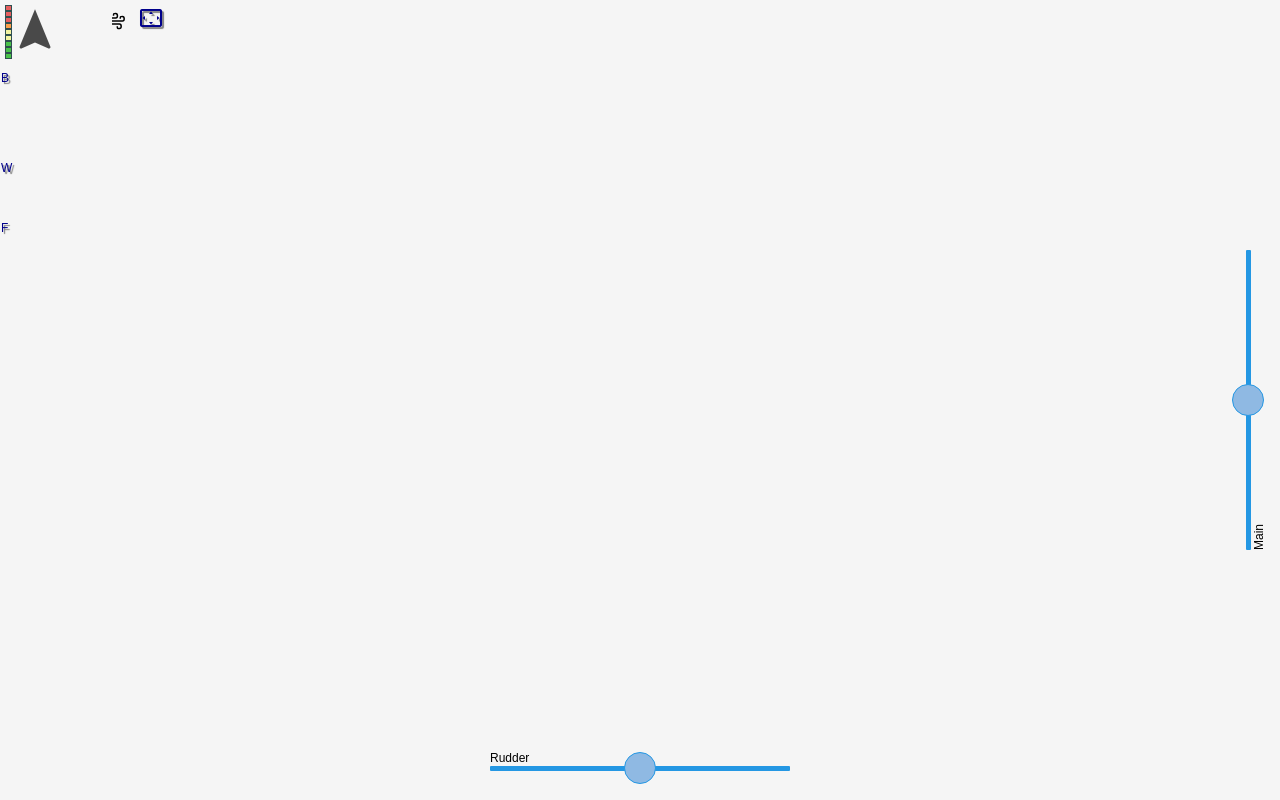
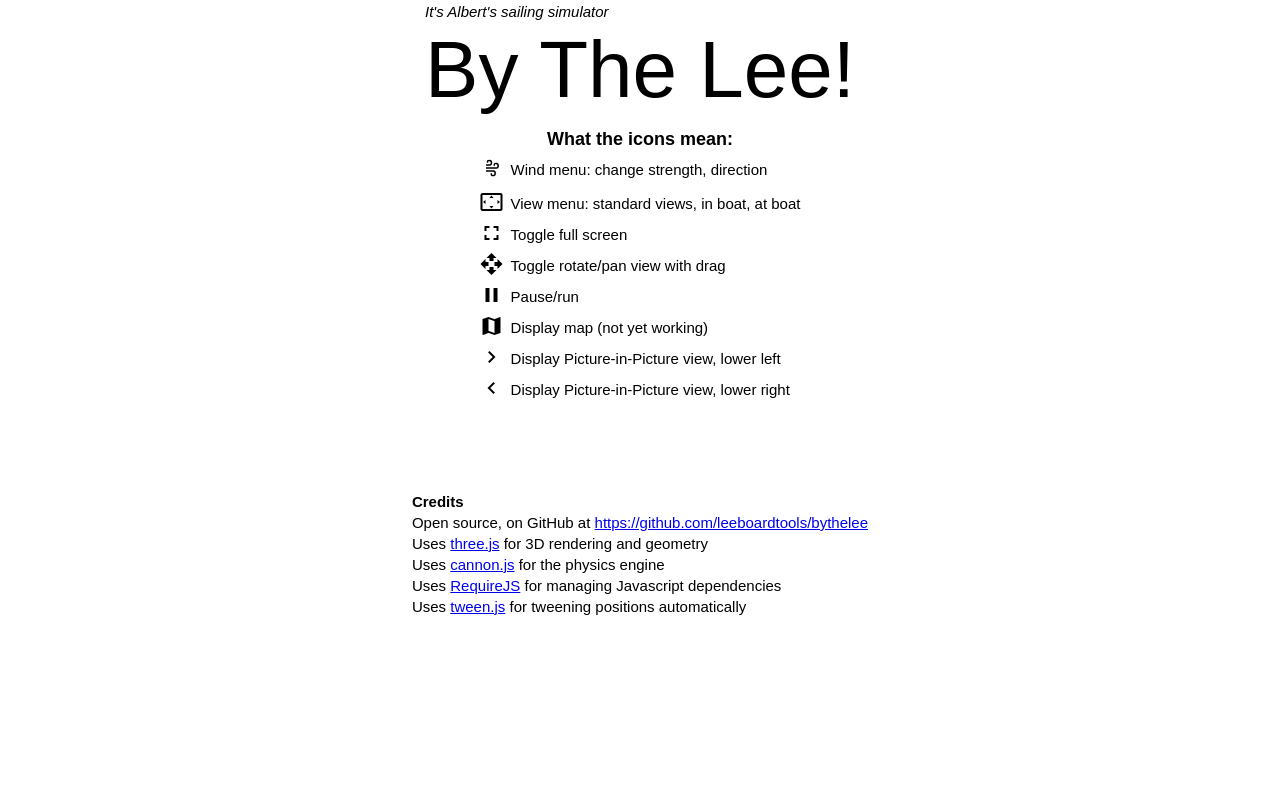
Before and after one commit to leeboardtools/leeboardtools.github.io, a plain HTML site: page bythelee-ThreeJS.html in a window 1280 px wide. Shown: the top 800 px of the page. Drawn offline with Linux system fonts and the light colour scheme; a web font is replaced by a local one.

Commit message:
Added simple splash screen.

```diff
--- a/bythelee-ThreeJS.html
+++ b/bythelee-ThreeJS.html
@@ -69,6 +69,58 @@ and open the template in the editor.
                 font-size: 2rem;
             }
 
+            #splash {
+                position: absolute;
+                top: 0px;
+                bottom: 0px;
+                left: 0px;
+                right: 0px;
+
+                margin: 0px;
+                overflow: auto;
+            }
+            #splash_title_table {
+                margin: 0 auto;
+            }
+            #splash_byline {
+                text-align: left;
+                font-style: italic;
+                font-size: 1.5rem;
+            }
+            #splash_title {
+                text-align: center;
+                font-size: 8rem;
+            }
+            #splash_icons_heading {
+                padding-top: 10px;
+                text-align: center;
+                font-size: 1.8rem;
+                font-weight: bold;
+            }
+            #splash_icon_table {
+                margin: 0 auto;
+                font-size: 1.5rem;
+            }
+            #click_to_start {
+                margin-top: 3rem;
+                text-align: center;
+                font-size: 3rem;
+                color: blue;
+                cursor: pointer;
+                visibility: hidden;
+            }
+
+            #credits {
+                padding-top: 2rem;
+                margin: 0 auto;
+                font-size: 1.5rem;
+            }
+            #credits_title {
+                font-weight: bold;
+            }
+            #credits_table {
+                margin: 0 auto;
+            }
 
             #container {
                 position: absolute;
@@ -78,6 +130,7 @@ and open the template in the editor.
                 right: 0px;
 
                 margin: 0px;
+                visibility: hidden;
             }
 
             #main_view {
@@ -244,7 +297,7 @@ and open the template in the editor.
             }
 
             #hud_force {
-                top: 22rem;
+                top: 24rem;
             }
 
             /* A wind indicator, normally has a speed indicator and a dial */
@@ -583,13 +636,13 @@ and open the template in the editor.
 
                 <div id="menu_bar_top">
                     <div id="menu_full_screen" class="menu_button horiz_menu_button" onclick="myApp.toggleFullScreen(document.getElementById('container'))">
-                        <i class="material-icons">&#xE5D0;</i>
+                        <i class="material-icons">fullscreen</i>
                     </div>
                     <div id="menu_mouse_mode" class="menu_button horiz_menu_button" onclick="myApp.nextMouseMode()">
-                        <i class="material-icons">&#xE89F;</i>
+                        <i class="material-icons">open_with</i>
                     </div>
                     <div id="menu_run_pause" class="menu_button horiz_menu_button" onclick="myApp.toggleRunPause()">
-                        <i class="material-icons">&#xE034;</i>
+                        <i class="material-icons">pause</i>
                     </div>
                 </div>
 
@@ -636,6 +689,12 @@ and open the template in the editor.
                             <td id="hud_wind_speed">000</td>
                             <td>kt</td>
                         </tr>
+                        <tr><td>&nbsp;</td><td></td><td></td></tr>
+                        <tr>
+                            <td>FPS</td>
+                            <td id="hud_fps">0</td>
+                            <td></td>
+                        </tr>
                     </table>
                 </div>
 
@@ -672,12 +731,6 @@ and open the template in the editor.
                         <tr>
                             <td>ISL</td>
                             <td id="hud_f_induced_sail">000</td>
-                            <td></td>
-                        </tr>
-                        <tr><td>&nbsp;</td><td></td><td></td></tr>
-                        <tr>
-                            <td>FPS</td>
-                            <td id="hud_fps">0</td>
                             <td></td>
                         </tr>
                     </table>
@@ -720,15 +773,15 @@ and open the template in the editor.
             -->
 
             <div>
-                <div id="pip_map_btn" class="pip_btn" onclick="myApp.toggleMap()"><i class="material-icons">&#xE55B;</i></div>
+                <div id="pip_map_btn" class="pip_btn" onclick="myApp.toggleMap()"><i class="material-icons">map</i></div>
                 <div id="pip_map" class="pip_view_map"></div>
             </div>
             <div>
-                <div id="pip_lower_left_btn" class="pip_btn" onclick="myApp.togglePIPLowerLeft()"><i class="material-icons">&#xE5CC;</i></div>
+                <div id="pip_lower_left_btn" class="pip_btn" onclick="myApp.togglePIPLowerLeft()"><i class="material-icons">chevron_right</i></div>
                 <div id="pip_lower_left" class="pip_view_bottom pip_view_left"></div>
             </div>
             <div>
-                <div id="pip_lower_right_btn" class="pip_btn" onclick="myApp.togglePIPLowerRight()"><i class="material-icons">&#xE5CB;</i></div>
+                <div id="pip_lower_right_btn" class="pip_btn" onclick="myApp.togglePIPLowerRight()"><i class="material-icons">chevron_left</i></div>
                 <div id="pip_lower_right" class="pip_view_bottom pip_view_right"></div>
             </div>
 
@@ -859,10 +912,69 @@ and open the template in the editor.
             </div>
         </div>
 
+        <div id="splash"  onclick="myApp.closeSplash(event)">
+            <table id='splash_title_table'>
+                <tr><td id="splash_byline">It's Albert's sailing simulator</td></tr>
+                <tr><td id="splash_title">By The Lee!</td></tr>
+            </table>
+            <div id="splash_icons_heading">What the icons mean:</div>
+            <table id="splash_icon_table">
+                <tr>
+                    <td class="wind_icon dropdown_btn">                        <!-- Wind Icon... -->
+                        <svg xmlns="http://www.w3.org/2000/svg" viewBox="0 -60 100 120">
+                            <path
+                                d="M 0,0   70,0   c15,0 15,-30 0,-30 s-15,0 -15,15
+                                   M 0,-20 25,-20 c15,0 15,-30 0,-30 s-15,0 -15,15
+                                   M 0, 20 50, 20 c15,0 15,30  0,30  s-15,0  -15,-15"
+                                fill="none" stroke="black" stroke-width="10px"/>
+                        </svg>
+                        <!-- End Wind Icon... -->
+                    </td>
+                    <td>Wind menu: change strength, direction</td>
+                </tr>
+                <tr>
+                    <td><i class="material-icons">settings_overscan</i></td>
+                    <td>View menu: standard views, in boat, at boat</td>
+                </tr>
+                <tr>
+                    <td><i class="material-icons">fullscreen</i></td>
+                    <td>Toggle full screen</td>
+                </tr>
+                <tr>
+                    <td><i class="material-icons">open_with</i></td>
+                    <td>Toggle rotate/pan view with drag</td>
+                </tr>
+                <tr>
+                    <td><i class="material-icons">pause</i></td>
+                    <td>Pause/run</td>
+                </tr>
+                <tr>
+                    <td><i class="material-icons">map</i></td>
+                    <td>Display map (not yet working)</td>
+                </tr>
+                <tr>
+                    <td><i class="material-icons">chevron_right</i></td>
+                    <td>Display Picture-in-Picture view, lower left</td>
+                </tr>
+                <tr>
+                    <td><i class="material-icons">chevron_left</i></td>
+                    <td>Display Picture-in-Picture view, lower right</td>
+                </tr>
+            </table>
+            <div id="click_to_start">Click to get started...</div>
+            <div id='credits'>
+                <table id='credits_table'>
+                    <tr><td id='credits_title'>Credits</td></tr>
+                    <tr><td>Open source, on GitHub at <a href="https://github.com/leeboardtools/bythelee" target='_blank'>https://github.com/leeboardtools/bythelee</a></td></tr>
+                    <tr><td>Uses <a href='https://threejs.org/' target='_blank'>three.js</a> for 3D rendering and geometry</td></tr>
+                    <tr><td>Uses <a href="https://github.com/schteppe/cannon.js/blob/master/README.markdown" target='_blank'>cannon.js</a> for the physics engine</td></tr>
+                    <tr><td>Uses <a href='http://requirejs.org/' target="_blank">RequireJS</a> for managing Javascript dependencies</td></tr>
+                    <tr><td>Uses <a href="https://github.com/tweenjs/tween.js/" target="_blank">tween.js</a> for tweening positions automatically</td></tr>
+                </table>
+            </div>
+        </div>
+
         <script>
-            // TODO:
-            // Put up a splash screen that we can hide when we're loaded.
-            //
             // For now, hide these, they're made visible when appropriate.
             document.getElementById('throttle_slider').hidden = true;
             document.getElementById('jib_slider').hidden = true;
--- a/js/main-ThreeJS.js
+++ b/js/main-ThreeJS.js
@@ -90,9 +90,6 @@ function LBMyApp() {
     setupSlider(this.jibsheetControl);
 
     this.assetLoader = new LBAssets.Loader();
-
-    this.toggleHUDBoat();
-    this.toggleHUDWind();
 
     // TODO Get rid of windDeg, windForce...
     this.windDeg = 0;
@@ -250,6 +247,11 @@ LBMyApp.prototype.loadEnvCompleted = function() {
     this.views.forEach(function(view) {
         me.updateViewForMyBoat(view);
     });
+
+    document.getElementById('click_to_start').style.visibility = "visible";
+
+    // TEST!!!
+    //this.closeSplash();
 };
 
 LBMyApp.prototype.updateViewForMyBoat = function(view) {
@@ -263,6 +265,18 @@ LBMyApp.prototype.updateViewForMyBoat = function(view) {
         // TODO: Need to set the cockpit location from the boat's data...index
         view.localPOVCameraController.localPosition.set(3, 0, 1.0);
     }
+};
+
+LBMyApp.prototype.closeSplash = function(event) {
+    if (event.target && (event.target.nodeName === 'A')) {
+        return;
+    }
+
+    document.getElementById('splash').hidden = true;
+    document.getElementById('container').style.visibility = "visible";
+
+    this.toggleHUDBoat();
+    this.toggleHUDWind();
 };
 
 /**
@@ -1137,6 +1151,8 @@ else {
     // Putting myApp in window so it can be called from HTML event handlers.
     window.myApp = new LBMyApp();
 
+    document.getElementById('container').style.visibility = "hidden";
+
     var startPaused = false;
     //startPaused = true;
     window.myApp.start(document.getElementById('main_view'), startPaused);
```
